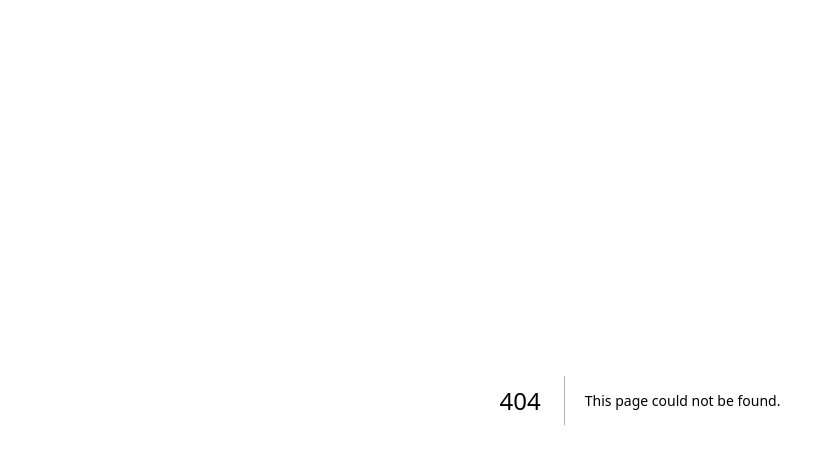
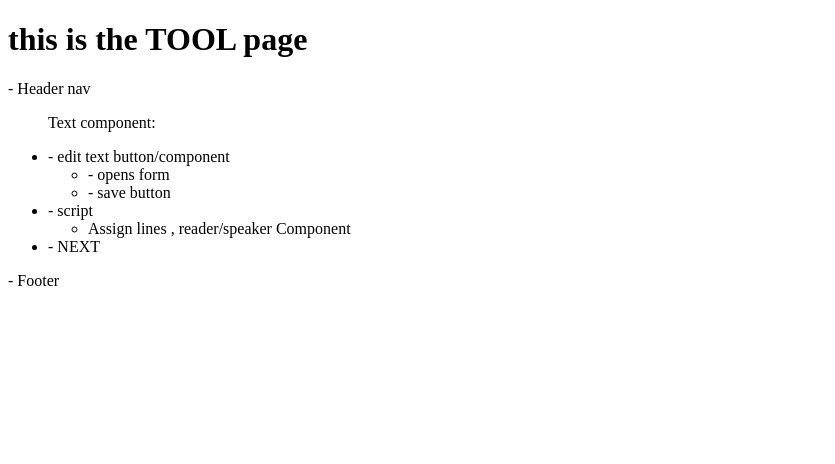
Before and after one commit to bjamesy/line-read-app, a Next.js app: page /me/tool/make-script in a window 1280 px wide. Before the commit this address had no page. Shown: the top 464 px of the page, without its empty margins (0-835 px from the left). Built offline with nearby package versions, Linux system fonts and the light colour scheme.

Commit message:
page flow

```diff
--- a/src/pages/index.tsx
+++ b/src/pages/index.tsx
@@ -1,7 +1,7 @@
 export default function HomePage() {
     return (
         <div>
-            this is the home page
+            check session , redirect login or /me
         </div>
     )
 }
--- /dev/null
+++ b/src/pages/me/tool/make-script.tsx
@@ -0,0 +1,23 @@
+export default function MakeScript() {
+    return (
+        <div>
+            <h1>this is the TOOL page </h1>
+            <p>- Header nav </p>
+            {/* Text component */}
+            <ul>
+                <p>Text component: </p>
+                <li>- edit text button/component </li>
+                <ul>
+                    <li>- opens form</li>
+                    <li>- save button</li>
+                </ul>
+                <li>- script </li>
+                <ul>
+                    <li>Assign lines , reader/speaker Component </li>
+                </ul>
+                <li>- NEXT </li>
+            </ul>
+            <p>- Footer </p>
+        </div>
+    )
+}
```
Also changed, not shown: src/pages/login.tsx (added, +13 -0 lines), src/pages/me/index.tsx (added, +16 -0 lines), src/pages/me/tool/index.tsx (added, +16 -0 lines), src/pages/me/tool/read-script.tsx (added, +23 -0 lines).
